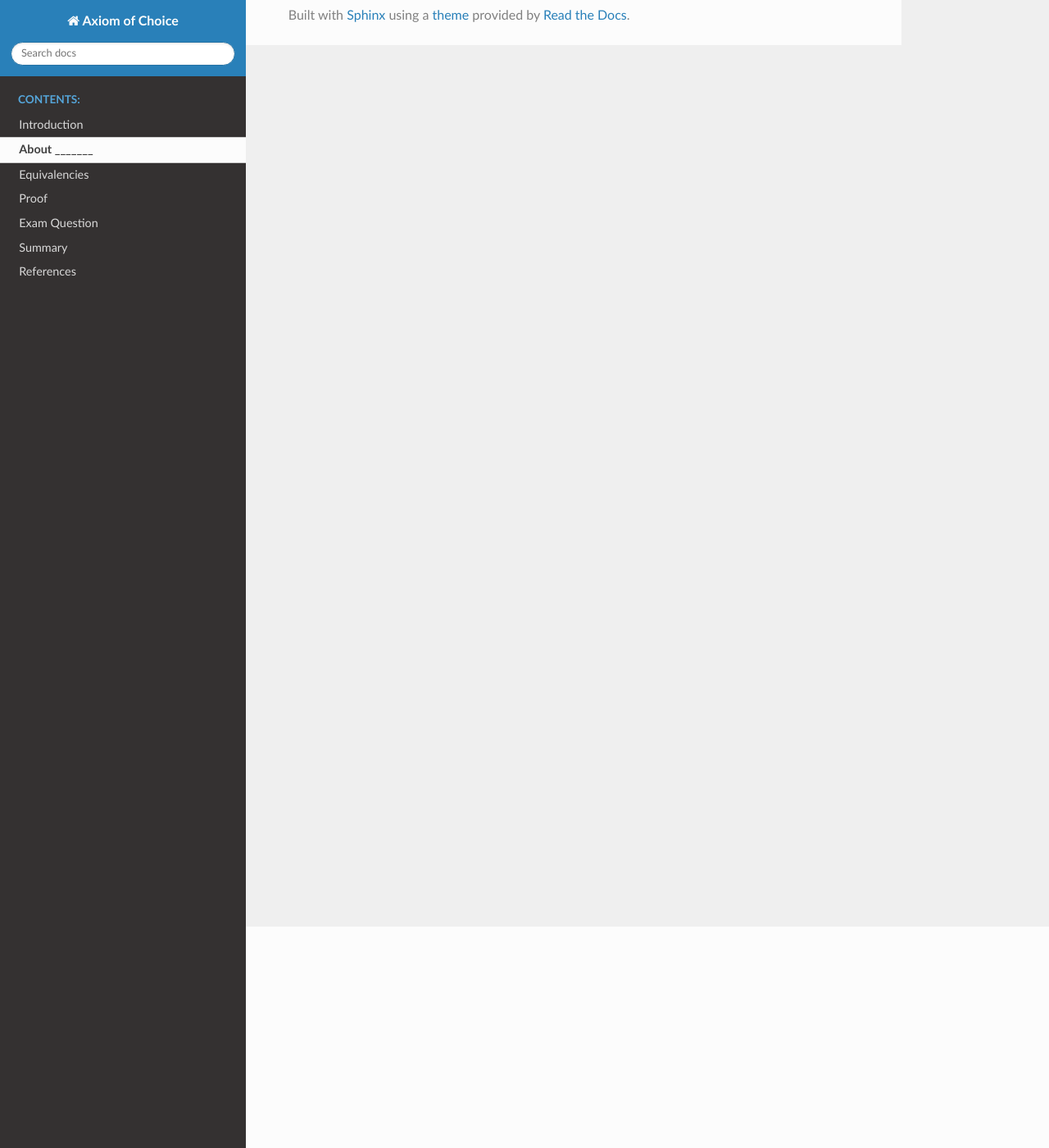
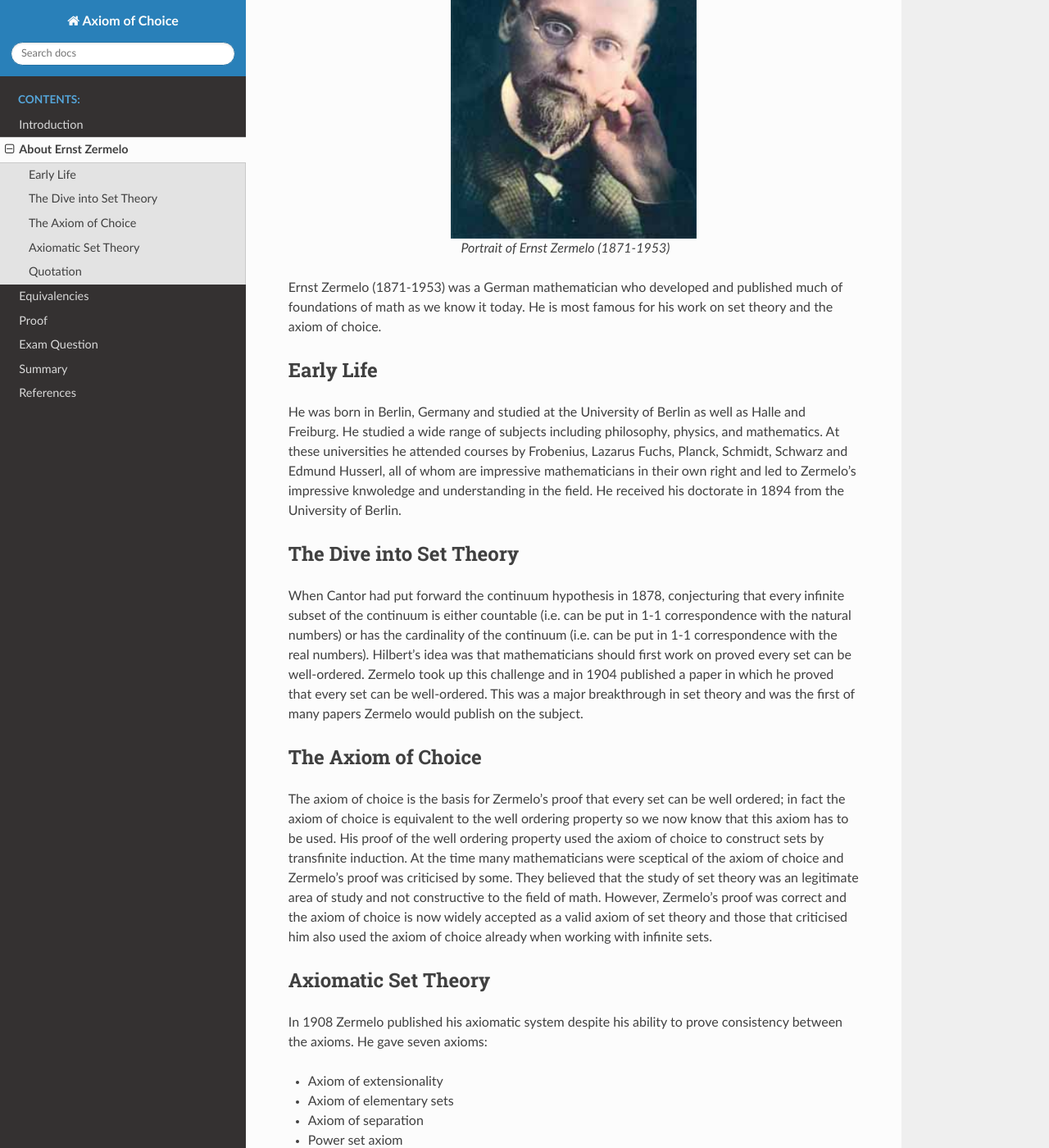
Before and after one commit to CMacD12/math366-axiom-of-choice, a Sphinx documentation site: the page built from doc/branches/Bibliography.rst, in a window 1280 px wide and 1400 px high, scrolled down 270 px. Shown: the whole window at 82% size. Built offline with Sphinx 7.4.7 and the Read the Docs theme 2.0.0, drawn with Linux system fonts in a browser that asks for light colours; pages that are not in the unit, such as notebooks, are missing from menus; some of the changed text lies outside the part shown.

Commit message:
finished bib

```diff
--- a/doc/branches/Bibliography.rst
+++ b/doc/branches/Bibliography.rst
@@ -1,2 +1,46 @@
-About _______
-=============
+About Ernst Zermelo
+===================
+
+.. figure:: zermelo_1.jpg
+    :width: 300 px
+    :align: center
+
+    Portrait of Ernst Zermelo (1871-1953)
+
+Ernst Zermelo (1871-1953) was a German mathematician who developed and published much of foundations of math as we know it today. He is most famous for his work on set theory and the axiom of choice.
+
+Early Life
+----------
+
+He was born in Berlin, Germany and studied at the University of Berlin as well as Halle and Freiburg. He studied a wide range of subjects including philosophy, physics, and mathematics. At these universities he attended courses by Frobenius, Lazarus Fuchs, Planck, Schmidt, Schwarz and Edmund Husserl, all of whom are impressive mathematicians in their own right and led to Zermelo's impressive knwoledge and understanding in the field. He received his doctorate in 1894 from the University of Berlin.
+
+
+The Dive into Set Theory
+------------------------
+
+When Cantor had put forward the continuum hypothesis in 1878, conjecturing that every infinite subset of the continuum is either countable (i.e. can be put in 1-1 correspondence with the natural numbers) or has the cardinality of the continuum (i.e. can be put in 1-1 correspondence with the real numbers). Hilbert's idea was that mathematicians should first work on proved every set can be well-ordered. Zermelo took up this challenge and in 1904 published a paper in which he proved that every set can be well-ordered. This was a major breakthrough in set theory and was the first of many papers Zermelo would publish on the subject.
+
+
+The Axiom of Choice
+-------------------
+The axiom of choice is the basis for Zermelo's proof that every set can be well ordered; in fact the axiom of choice is equivalent to the well ordering property so we now know that this axiom has to be used. His proof of the well ordering property used the axiom of choice to construct sets by transfinite induction. At the time many mathematicians were sceptical of the axiom of choice and Zermelo's proof was criticised by some. They believed that the study of set theory was an legitimate area of study and not constructive to the field of math. However, Zermelo's proof was correct and the axiom of choice is now widely accepted as a valid axiom of set theory and those that criticised him also used the axiom of choice already when working with infinite sets.
+
+
+Axiomatic Set Theory
+--------------------
+In 1908 Zermelo published his axiomatic system despite his ability to prove consistency between the axioms. He gave seven axioms:
+
+* Axiom of extensionality
+* Axiom of elementary sets
+* Axiom of separation
+* Power set axiom
+* Union axiom
+* Axiom of choice
+* Axiom of infinity
+
+Even though Zermelo was unable to prove the consistency of the original axioms, Skolem and Fraenkel independently improved Zermelo's axiom system in around 1922. The resulting system had ten axioms and is now one of the most commonly used systems for axiomatic set theory.
+
+
+Quotation
+----------
+"...self-evidence ... must not be confused with ... provability."
--- a/doc/branches/References.rst
+++ b/doc/branches/References.rst
@@ -1,2 +1,7 @@
 References
 ==========
+
+* [1]
+* [2]
+* [3]
+* [4]
--- a/doc/index.rst
+++ b/doc/index.rst
@@ -13,6 +13,7 @@ This website is used for the final project of the course MATH 366: Real Analysis
    :maxdepth: 2
    :caption: Contents:
 
+   index
    branches/Intro
    branches/Bibliography
    branches/Equivalent
```
Also changed, not shown: doc/branches/zermelo_1.jpg (added).
